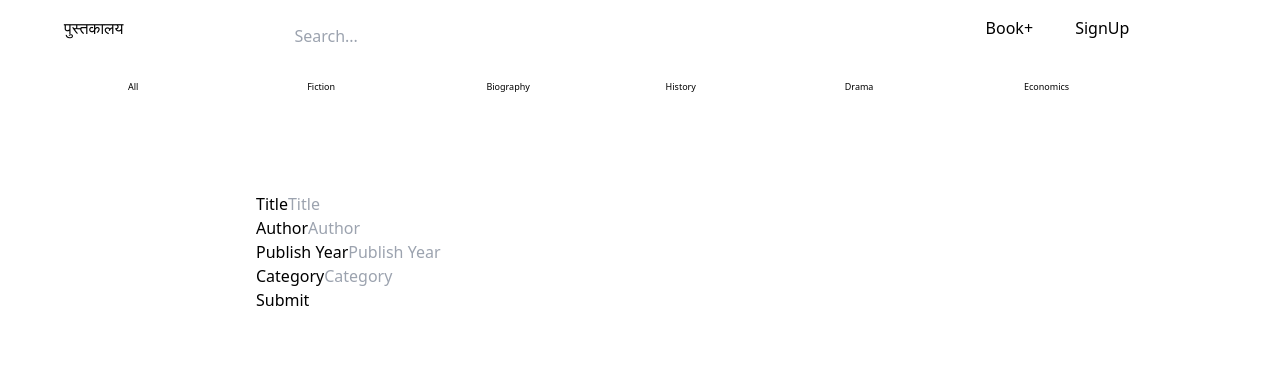
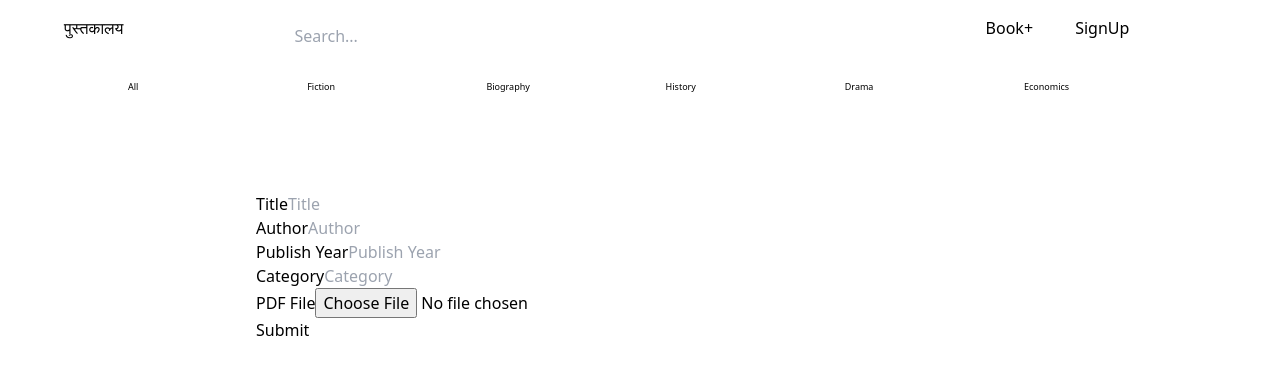
Before and after one commit to sundaram08/pustakalaya-client, a React (Vite) app: page /new in a window 1280 px wide. Shown: the top 374 px of the page. Built offline with nearby package versions, Linux system fonts and the light colour scheme; what webfontloader would draw is missing.

Commit message:
view pdf

```diff
--- a/src/components/Add/Add.jsx
+++ b/src/components/Add/Add.jsx
@@ -10,6 +10,7 @@ const Add = () => {
         author:null,
         publishYear:null,
         category:null,
+        pdfFile: null
     });
     const handleInputChange = (e) => {
         const { name, value } = e.target;
@@ -18,19 +19,33 @@ const Add = () => {
           [name]: value,
         });
     };
+    const handleFileChange = (e) => {
+      const file = e.target.files[0];
+      setFormData({
+          ...formData,
+          pdfFile: file
+      });
+  };
     const handleSubmit = async (e) => {
         e.preventDefault();
         try {
+          const formDataWithFile = new FormData();
+          formDataWithFile.append('title', formData.title);
+          formDataWithFile.append('author', formData.author);
+          formDataWithFile.append('publishYear', formData.publishYear);
+          formDataWithFile.append('category', formData.category);
+          formDataWithFile.append('pdf', formData.pdfFile); // Append the file
+
           const response = await fetch(`https://pustakalaya-api.vercel.app/books`, {
-            method: 'POST',
-            headers: {
-              'Content-Type': 'application/json',
-              'Authorization': `Bearer ${userToken}`
-            },
-            body: JSON.stringify(formData),
+              method: 'POST',
+              headers: {
+                  'Authorization': `Bearer ${userToken}`,
+              },
+              body: formDataWithFile, // Send FormData object instead of JSON string
           });
           if (!response.ok) {
-            throw new Error('Failed to submit data');
+            const errorMessage = await response.text();
+            throw new Error(`Failed to submit data: ${errorMessage}`);
           }
           console.log('Data submitted successfully');
           navigate("/")
@@ -100,6 +115,19 @@ const Add = () => {
                     placeholder="Category"
                   />
                 </div>
+                <div className="mb-6">
+                            <label className="block text-gray-700 text-sm font-bold mb-2" htmlFor="pdfFile">
+                                PDF File
+                            </label>
+                            <input
+                                className="shadow appearance-none border rounded w-full py-2 px-3 text-gray-700 leading-tight focus:outline-none focus:shadow-outline"
+                                id="pdfFile"
+                                type="file"
+                                accept=".pdf" // Allow only PDF files
+                                name="pdf"
+                                onChange={handleFileChange}
+                            />
+                        </div>
                 <div className="flex">
             <button
               type="submit"
@@ -111,7 +139,6 @@ const Add = () => {
               </form>
             </div>
         </div>
-
     </div>
   )
 }
--- a/src/components/Home/EditComponent.jsx
+++ b/src/components/Home/EditComponent.jsx
@@ -8,7 +8,8 @@ const EditComponent = ({bookId,onClose}) => {
     title:'',
     author:'',
     publishYear:'',
-    category:''
+    category:'',
+    pdfUrl:''
   });
   const userToken = localStorage.getItem('jwtToken');
     useEffect(() => {
@@ -25,7 +26,8 @@ const EditComponent = ({bookId,onClose}) => {
                 title: data.title || '',
                 author: data.author || '',
                 publishYear: data.publishYear || '',
-                category: data.category || ''
+                category: data.category || '',
+                pdfUrl: data.pdfUrl || ''
               });
             } else {
               console.error('Invalid book data:', data);
@@ -145,6 +147,20 @@ const EditComponent = ({bookId,onClose}) => {
                     placeholder="Category"
                   />
                 </div>
+                <div className="mb-6">
+                  <label className="block text-gray-700 text-sm font-bold mb-2" htmlFor="category">
+                    PDF Url
+                  </label>
+                  <input
+                    className="shadow appearance-none border rounded w-full py-2 px-3 text-gray-700 leading-tight focus:outline-none focus:shadow-outline"
+                    id="category"
+                    type="text"
+                    name="category"
+                    value={formData.pdfUrl}
+                    onChange={handleInputChange}
+                    placeholder="pdfUrl"
+                  />
+                </div>
               </form>
             </div>
           </div>
--- a/src/components/Home/Home.jsx
+++ b/src/components/Home/Home.jsx
@@ -124,6 +124,7 @@ const Home = () => {
             <h2 className="font-semibold mb-2" style={{fontSize:'1.5vh'}}>{book.title}</h2>
             <p className="text-gray-700" style={{fontSize:'1.5vh'}}>{book.author}</p>
             <p className="text-gray-700 mt-2"style={{fontSize:'1.5vh'}}>{book.publishYear}</p>
+            <a href={book.pdfUrl} target="_blank" rel="noopener noreferrer" className="text-red-800 hover:underline" style={{fontSize:'1.5vh'}}>View PDF</a>
             <div className="mt-4 flex justify-between">
               <button onClick={() => handleEditClick(book._id)} className="bg-blue-400 hover:bg-blue-500 text-white font-bold py-2 px-4 rounded text-sm lg:text-lg">Edit</button>
               <button onClick={() => handleAddToFav(book._id)} className="bg-yellow-500 hover:bg-yellow-300 text-white font-bold py-2 px-4 rounded text-sm lg:text-lg">Add to Fav</button>
--- a/src/components/Home/User.jsx
+++ b/src/components/Home/User.jsx
@@ -58,6 +58,7 @@ const User = () => {
                 <h2 className="font-semibold mb-2 text-l">{book.title}</h2>
                 <p className="text-gray-700 text-base">{book.author}</p>
                 <p className="text-gray-700 mt-2 text-base">{book.publishYear}</p>
+               <a href={book.pdfUrl} className='text-red-800 text-sm'>View PDF</a>
                 <div className="mt-4 flex justify-between">
                     <button onClick={() => handleRemove(book._id)} className="border border-black
                      text-gray-300 shadow font-bold py-2 px-4 rounded">Remove</button>
```
